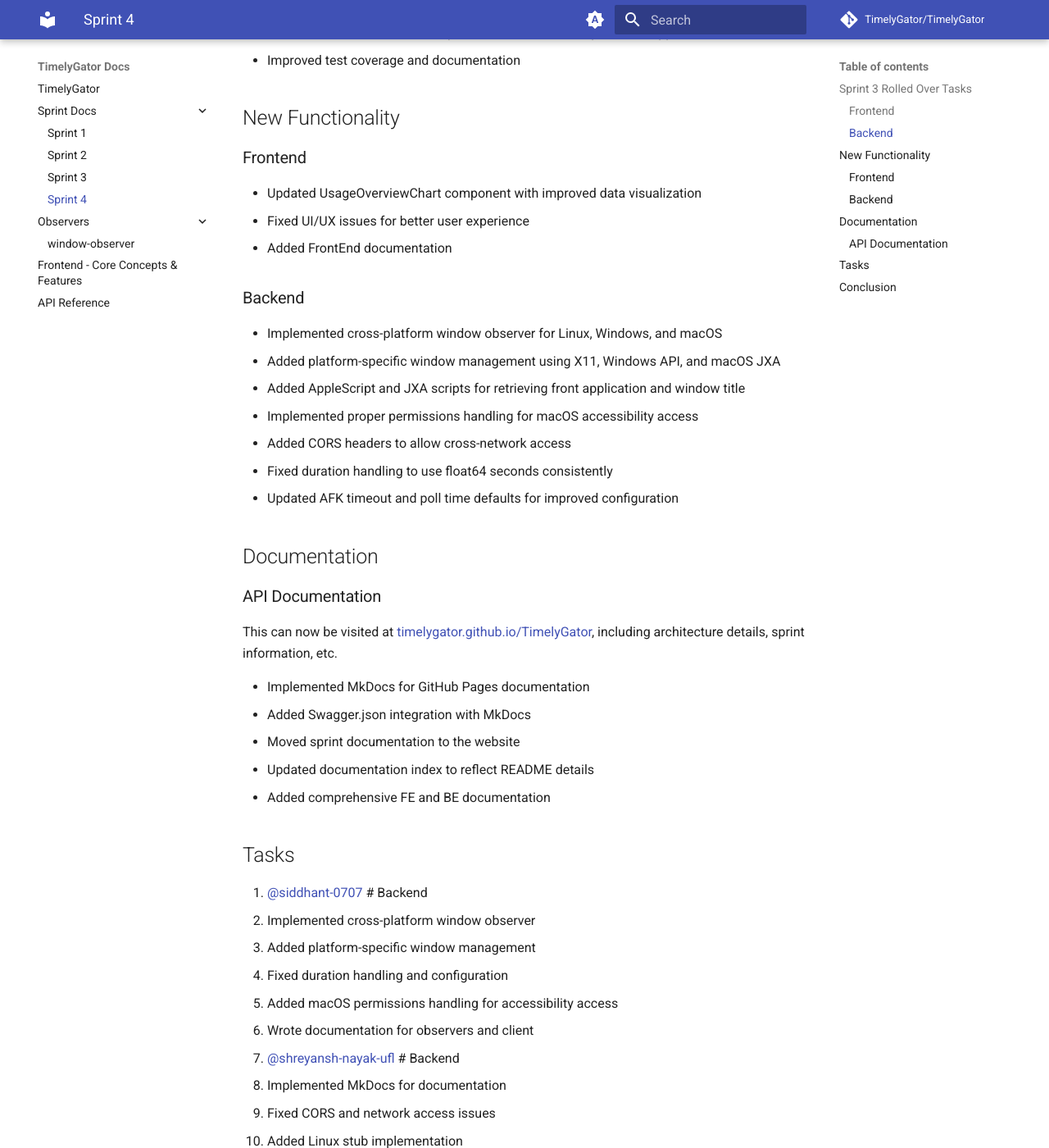
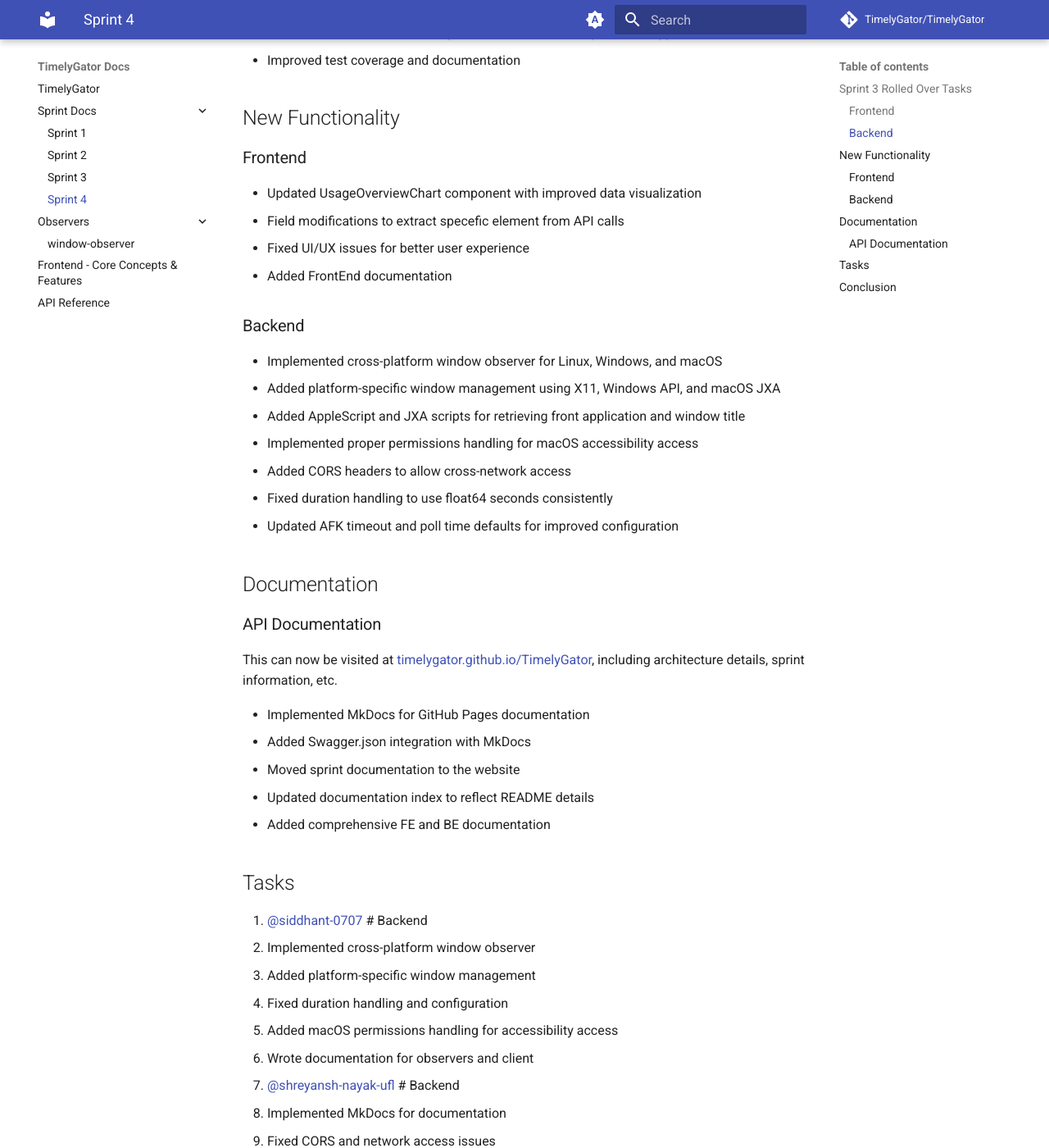
Before and after one commit to timelygator/TimelyGator, an MkDocs documentation site: the page built from docs/files/sprint/Sprint4.md, in a window 1280 px wide and 1400 px high, scrolled down 654 px. Shown: the whole window at 82% size. Built offline with MkDocs 1.6.1 and Material for MkDocs 9.7.7, drawn with Linux system fonts in a browser that asks for light colours; comment, search, counter and statistics services are not loaded; some of the changed text lies outside the part shown.

Commit message:
Update Sprint4.md
Signed-off-by: PulkitGarg777 <58826538+PulkitGarg777@users.noreply.github.com>

```diff
--- a/docs/files/sprint/Sprint4.md
+++ b/docs/files/sprint/Sprint4.md
@@ -21,6 +21,7 @@ The following tasks from Sprint 3 were completed in Sprint 4:
 
 ### Frontend
 - Updated UsageOverviewChart component with improved data visualization
+- Field modifications to extract specefic element from API calls
 - Fixed UI/UX issues for better user experience
 - Added FrontEnd documentation
 
```
Also changed, not shown: other parts of docs/files/sprint/Sprint4.md (+1 -0 lines).
